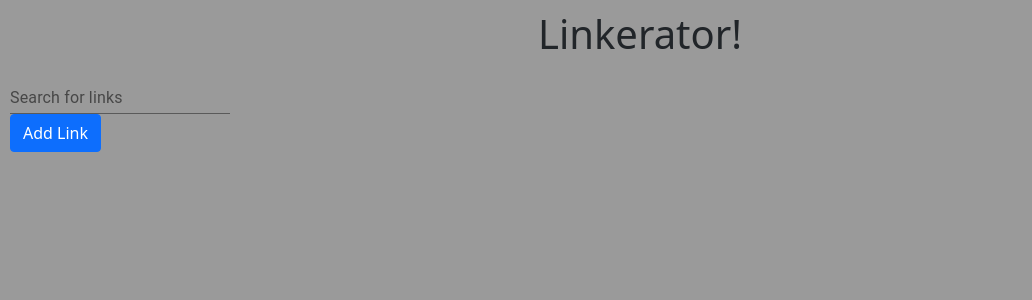
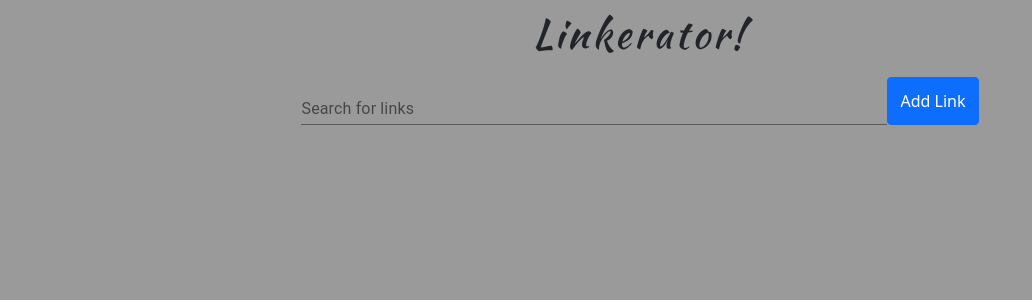
Before and after one commit to Ramandeep3/The-Great-Linkerator, a React (Create React App) app: page / in a window 1280 px wide. Shown: the top 300 px of the page, without its empty margins (0-1032 px from the left). Built offline with nearby package versions, Linux system fonts and the light colour scheme; no server answers; a web font is replaced by a local one.

Commit message:
Styling ~Eman

```diff
--- a/src/components/App.css
+++ b/src/components/App.css
@@ -1,6 +1,13 @@
 .App {
-   padding: 10px;
+   padding: 10px 70px 10px 70px;
 }
+
+.NavBar {
+   display: flex;
+   justify-content: center;
+   margin: 11px;
+}
+
 .cardContainer {
    display: flex;
    flex-flow: wrap;
--- a/src/components/App.js
+++ b/src/components/App.js
@@ -18,8 +18,11 @@ const App = () => {
   return (
     <div className="App">
       <Title />
-      <SearchBar />
-      <CreateLinkForm />
+      <div className="NavBar">
+        <SearchBar />
+        <CreateLinkForm />
+      </div>
+
       <div className="cardContainer">
         <CardLink cardData={cardData}/>
       </div>
--- a/src/components/CardLink.css
+++ b/src/components/CardLink.css
@@ -24,3 +24,7 @@
 .infoSection > p:first-child {
    text-align: center;
 }
+.infoSection > p:nth-child(5) > span {
+   color: #e9b014f3;
+   text-shadow: 3px 2px 2px black;
+}
--- a/src/components/SearchBar.css
+++ b/src/components/SearchBar.css
@@ -0,0 +1,4 @@
+#Search-Bar {
+   width: 45vw;
+   margin-left: 10px;
+}
--- a/src/components/SearchBar.js
+++ b/src/components/SearchBar.js
@@ -1,6 +1,8 @@
 import React from "react";
 import { TextField } from "@material-ui/core";
 import { useState } from "react";
+import "./SearchBar.css";
+
 const SearchBar = () => {
   const [searchTerm, setSearchTerm] = useState("");
   return (
--- a/src/components/Title.css
+++ b/src/components/Title.css
@@ -1,6 +1,11 @@
-.Container {
-  height: 10%;
+@import url('https://fonts.googleapis.com/css2?family=Nunito:wght@600;700&display=swap');
+@import url('https://fonts.googleapis.com/css2?family=Kaushan+Script&display=swap');
+
+.TitleText {
   display: flex;
   align-items: center;
   justify-content:center;
+  font-family: 'Kaushan Script', cursive;
+  font-size: xx-large;
+  letter-spacing: 0.2rem;
 }
--- a/src/components/Title.js
+++ b/src/components/Title.js
@@ -1,12 +1,10 @@
 import React from "react";
 import "./Title.css";
-
-
 
 const Title = () => {
   return (
     <>
-      <div className="Container">
+      <div className="TitleText">
         <h1>Linkerator!</h1>
       </div>
     </>
```
